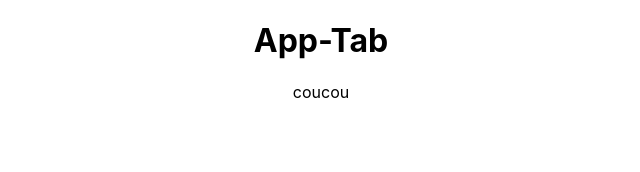
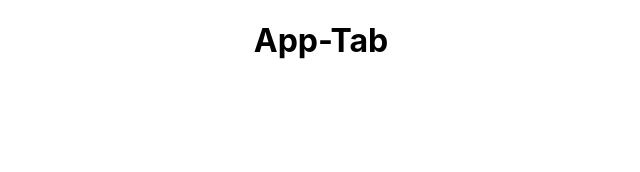
Before and after one commit to thorpe01/projet_stage, a React (Create React App) app: page / in a window 1280 px wide. Shown: the top 172 px of the page, without its empty margins (319-959 px from the left). Built offline with nearby package versions, Linux system fonts and the light colour scheme.

Commit message:
enlever la balise p: coucou

```diff
--- a/src/App.js
+++ b/src/App.js
@@ -4,7 +4,6 @@ function App() {
   return (
     <div className="App">
       <h1>App-Tab</h1>
-      <p>coucou</p>
     </div>
   );
 }
```
